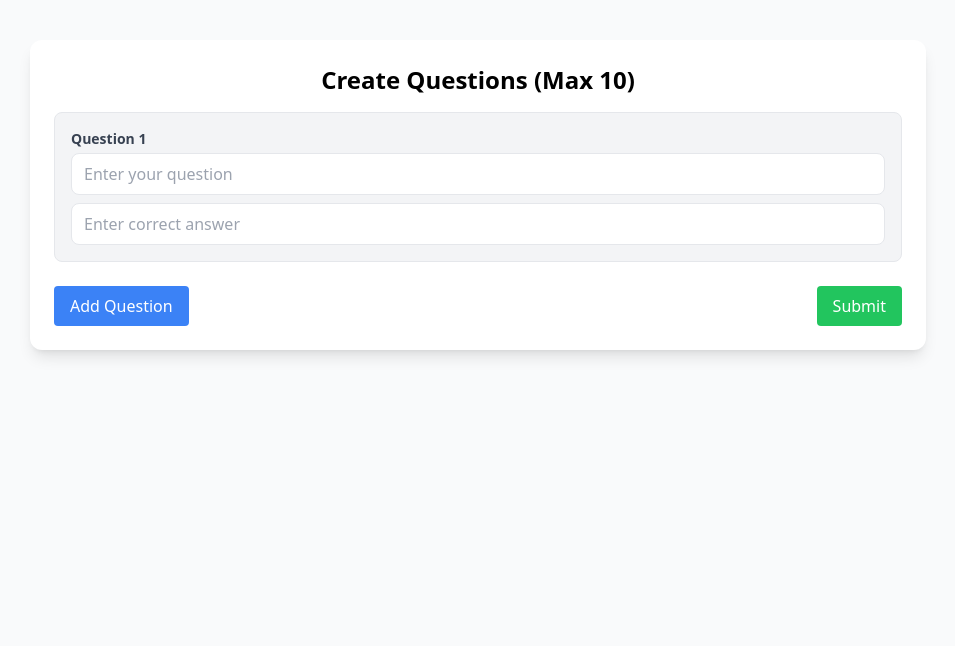
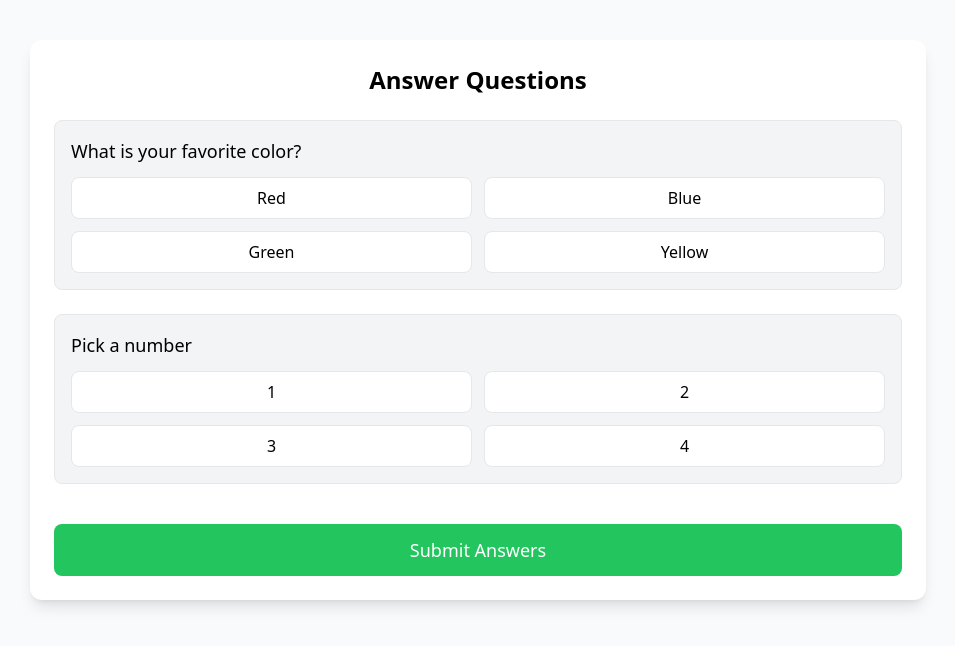
Before and after one commit to kushal1047/Connectedness, a React (Vite) app in the folder connectedness-frontend/: page /test in a window 1280 px wide. Shown: the top 646 px of the page, without its empty margins (162-1117 px from the left). Built offline with nearby package versions, Linux system fonts and the light colour scheme.

Commit message:
Create answer page for users to post answers

```diff
--- a/connectedness-frontend/src/App.jsx
+++ b/connectedness-frontend/src/App.jsx
@@ -10,6 +10,7 @@ import Dashboard from "./components/Dashboard";
 import GroupDetails from "./pages/GroupDetails";
 import TestPage from "./pages/testPage";
 import CreateQuestions from "./pages/CreateQuestions";
+import AnswerQuestions from "./pages/AnswerQuestions";
 function App() {
   return (
     <Router>
@@ -22,6 +23,7 @@ function App() {
         <Route path="/dashboard" element={<Dashboard />} />
         <Route path="/group/:groupId" element={<GroupDetails />} />
         <Route path="/create-questions" element={<CreateQuestions />} />
+        <Route path="/answer-questions" element={<AnswerQuestions />} />
         <Route path="/test" element={<TestPage />} />
       </Routes>
     </Router>
--- /dev/null
+++ b/connectedness-frontend/src/pages/AnswerQuestions.jsx
@@ -0,0 +1,82 @@
+import { useState, useEffect } from "react";
+
+export default function AnswerQuestions() {
+  const [questions, setQuestions] = useState([]);
+  const [answers, setAnswers] = useState({});
+
+  useEffect(() => {
+    const fetchedQuestions = [
+      {
+        questionId: 1,
+        text: "What's the color of my car?",
+        options: ["Red", "Blue", "Yellow", "Green"],
+      },
+      {
+        questionId: 2,
+        text: "What's my mother's maiden name?",
+        options: ["Baral", "Ghimire", "Poudel", "Neupane"],
+      },
+    ];
+    setQuestions(fetchedQuestions);
+  }, []);
+
+  const handleAddAnswer = (questionId, selectedAnswer) => {
+    setAnswers((prev) => ({ ...prev, [questionId]: selectedAnswer }));
+  };
+
+  const submitAnswers = () => {
+    const payload = Object.entries(answers).map(
+      ([questionId, selectedAnswer]) => ({
+        questionId: parseInt(questionId),
+        selectedAnswer,
+      })
+    );
+    console.log("answers submitted", payload);
+  };
+  return (
+    <div className="min-h-screen bg-gray-50 px-4 py-10">
+      <div className="max-w-4xl mx-auto bg-white shadow-lg p-5 rounded-2xl">
+        <h2 className="text-2xl font-bold text-center mb-6">Group Questions</h2>
+        {questions.map((question) => (
+          <div
+            key={question.questionId}
+            className="border bg-gray-100 p-4 mb-6 rounded-lg"
+          >
+            <p className="text-lg font-medium mb-3">{question.text}</p>
+            <div className="grid grid-cols-2 gap-3">
+              {question.options.map((option) => (
+                <label
+                  key={option}
+                  className={`cursor-pointer px-4 py-2 rounded-lg border text-center
+                            ${
+                              answers[question.questionId] === option
+                                ? "bg-blue-500 text-white"
+                                : "bg-white hover:bg-blue-100"
+                            }`}
+                >
+                  <input
+                    type="radio"
+                    name={`question ${question.questionId}`}
+                    value={option}
+                    className="hidden"
+                    onChange={() => {
+                      handleAddAnswer(question.questionId, option);
+                    }}
+                  />
+                  {option}
+                </label>
+              ))}
+            </div>
+          </div>
+        ))}
+        <button
+          type="button"
+          onClick={submitAnswers}
+          className="text-white mt-4 rounded-lg py-3 w-full font-medium text-lg bg-green-600 hover:bg-green-700"
+        >
+          Submit Answers
+        </button>
+      </div>
+    </div>
+  );
+}
--- a/connectedness-frontend/src/pages/TestPage.jsx
+++ b/connectedness-frontend/src/pages/TestPage.jsx
@@ -1,72 +1,78 @@
-import React, { useState } from "react";
+import React, { useState, useEffect } from "react";
 
 export default function TestPage() {
-  const [questions, setQuestions] = useState([{ text: "", correctAnswer: "" }]);
+  const [questions, setQuestions] = useState([]);
+  const [answers, setAnswers] = useState({});
 
-  const addQuestion = () => {
-    if (questions.length < 10) {
-      setQuestions([...questions, { text: "", correctAnswer: "" }]);
-    }
+  // Mock data fetch (replace with actual API later)
+  useEffect(() => {
+    const fetchedQuestions = [
+      {
+        questionId: 1,
+        text: "What is your favorite color?",
+        options: ["Red", "Blue", "Green", "Yellow"],
+      },
+      { questionId: 2, text: "Pick a number", options: ["1", "2", "3", "4"] },
+    ];
+    setQuestions(fetchedQuestions);
+  }, []);
+
+  const handleSelect = (questionId, selectedAnswer) => {
+    setAnswers((prev) => ({ ...prev, [questionId]: selectedAnswer }));
   };
 
-  const handleInputChange = (index, field, value) => {
-    const updated = [...questions];
-    questions[index][field] = value;
-  };
-
-  const handleSubmit = (e) => {
-    e.preventDefault();
-    console.log("Submitted Questions:", questions);
-    // TODO: Replace with API call
+  const handleSubmit = () => {
+    const payload = Object.entries(answers).map(
+      ([questionId, selectedAnswer]) => ({
+        questionId: parseInt(questionId),
+        selectedAnswer,
+      })
+    );
+    console.log("Submitted Answers:", payload);
+    // TODO: Replace with POST to backend
   };
 
   return (
     <div className="min-h-screen bg-gray-50 py-10 px-4">
       <div className="max-w-4xl mx-auto bg-white p-6 rounded-xl shadow-lg">
-        <h2 className="text-2xl font-bold mb-4 text-center">
-          Create Questions (Max 10)
+        <h2 className="text-2xl font-bold mb-6 text-center">
+          Answer Questions
         </h2>
-        <form onSubmit={handleSubmit} className="space-y-6">
-          {questions.map((q, idx) => (
-            <div key={idx} className="border p-4 rounded-lg bg-gray-100">
-              <label className="block text-sm font-semibold text-gray-700 mb-1">
-                Question {idx + 1}
-              </label>
-              <input
-                type="text"
-                placeholder="Enter your question"
-                value={q.text}
-                onChange={(e) => handleInputChange(idx, "text", e.target.value)}
-                className="w-full px-3 py-2 border rounded-lg focus:outline-none focus:ring focus:ring-blue-300 mb-2"
-              />
-              <input
-                type="text"
-                placeholder="Enter correct answer"
-                value={q.correctAnswer}
-                onChange={(e) =>
-                  handleInputChange(idx, "correctAnswer", e.target.value)
-                }
-                className="w-full px-3 py-2 border rounded-lg focus:outline-none focus:ring focus:ring-green-300"
-              />
+        {questions.map((q) => (
+          <div
+            key={q.questionId}
+            className="mb-6 border p-4 rounded-lg bg-gray-100"
+          >
+            <p className="text-lg font-medium mb-3">{q.text}</p>
+            <div className="grid grid-cols-2 gap-3">
+              {q.options.map((option) => (
+                <label
+                  key={option}
+                  className={`cursor-pointer px-4 py-2 rounded-lg border text-center ${
+                    answers[q.questionId] === option
+                      ? "bg-blue-500 text-white"
+                      : "bg-white hover:bg-blue-100"
+                  }`}
+                >
+                  <input
+                    type="radio"
+                    name={`question-${q.questionId}`}
+                    value={option}
+                    className="hidden"
+                    onChange={() => handleSelect(q.questionId, option)}
+                  />
+                  {option}
+                </label>
+              ))}
             </div>
-          ))}
-          <div className="flex justify-between">
-            <button
-              type="button"
-              onClick={addQuestion}
-              disabled={questions.length >= 10}
-              className="bg-blue-500 text-white px-4 py-2 rounded hover:bg-blue-600"
-            >
-              Add Question
-            </button>
-            <button
-              type="submit"
-              className="bg-green-500 text-white px-4 py-2 rounded hover:bg-green-600"
-            >
-              Submit
-            </button>
           </div>
-        </form>
+        ))}
+        <button
+          onClick={handleSubmit}
+          className="w-full mt-4 bg-green-500 text-white py-3 rounded-lg hover:bg-green-600 text-lg"
+        >
+          Submit Answers
+        </button>
       </div>
     </div>
   );
```
